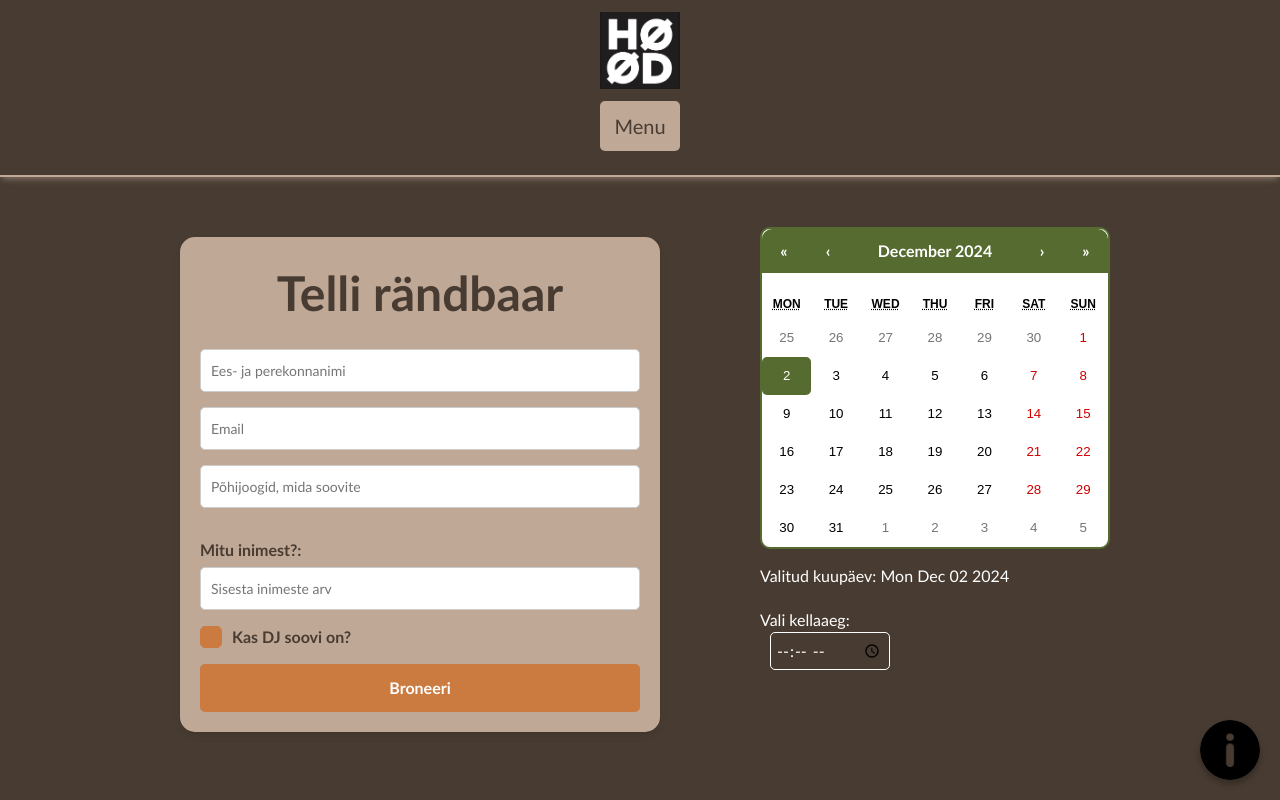
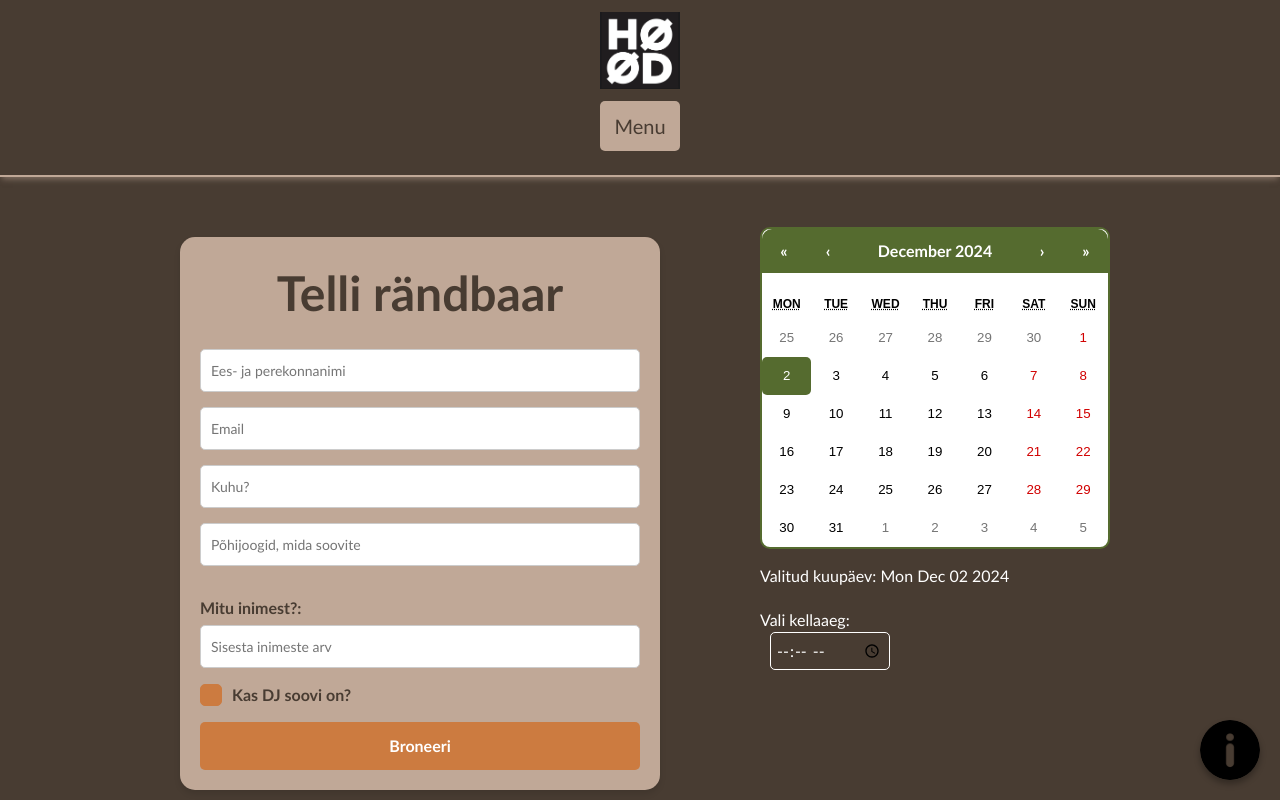
Before and after one commit to rogerpurtsak/portable_bar, a React (Vite) app in the folder frontend/: page /broneeri in a window 1280 px wide. Shown: the top 800 px of the page. Built offline with nearby package versions, Linux system fonts and the light colour scheme; no server answers; the database is empty; sample sign-in values are in the browser's storage.

Commit message:
Broneeri lehel asukoha kastike + alertid sonneri teadeteks

```diff
--- a/frontend/src/pages/Broneeri.jsx
+++ b/frontend/src/pages/Broneeri.jsx
@@ -15,6 +15,7 @@ function Broneeri() {
         dj: false,
         date: "", // Kuupäeva väli
         time: "", // Kellaaja väli
+        location: ""
     });
 
     // Vormiväljade muutmine
@@ -42,7 +43,7 @@ function Broneeri() {
 
         // Kontrollime, kas kõik väljad on täidetud
         if (!formData.date || !formData.time) {
-            alert("Palun vali kuupäev ja kellaaeg!");
+            toast.error("Palun vali kuupäev ja kellaaeg!");
             return;
         }
 
@@ -58,13 +59,13 @@ function Broneeri() {
             const querySnapshot = await getDocs(q);
 
             if (!querySnapshot.empty) {
-                alert("See aeg on juba broneeritud! Palun vali teine aeg.");
+                toast.error("See aeg on juba broneeritud! Palun vali teine aeg.");
                 return; // Lõpetame funktsiooni töö
             }
 
             // Kui aega pole broneeritud, salvestame uue broneeringu
             await addDoc(broneeringudRef, formData);
-            alert("Broneering on edukalt lisatud!");
+            toast.success("Broneering on edukalt lisatud!");
 
             // Vormiväljade tühjendamine
             setFormData({
@@ -78,7 +79,7 @@ function Broneeri() {
             });
         } catch (error) {
             console.error("Viga broneeringu lisamisel:", error.message);
-            alert("Midagi läks valesti. Kontrolli ühendust või proovige uuesti.");
+            toast.error("Midagi läks valesti. Kontrolli ühendust või proovige uuesti.");
         }
     };
 
@@ -104,6 +105,14 @@ function Broneeri() {
                             onChange={handleChange}
                             required
                         />
+                        <input
+    type="text"
+    name="location"
+    placeholder="Kuhu?"
+    value={formData.location}
+    onChange={handleChange}
+    required
+/>
                         <input
                             type="text"
                             name="drinks"
```
